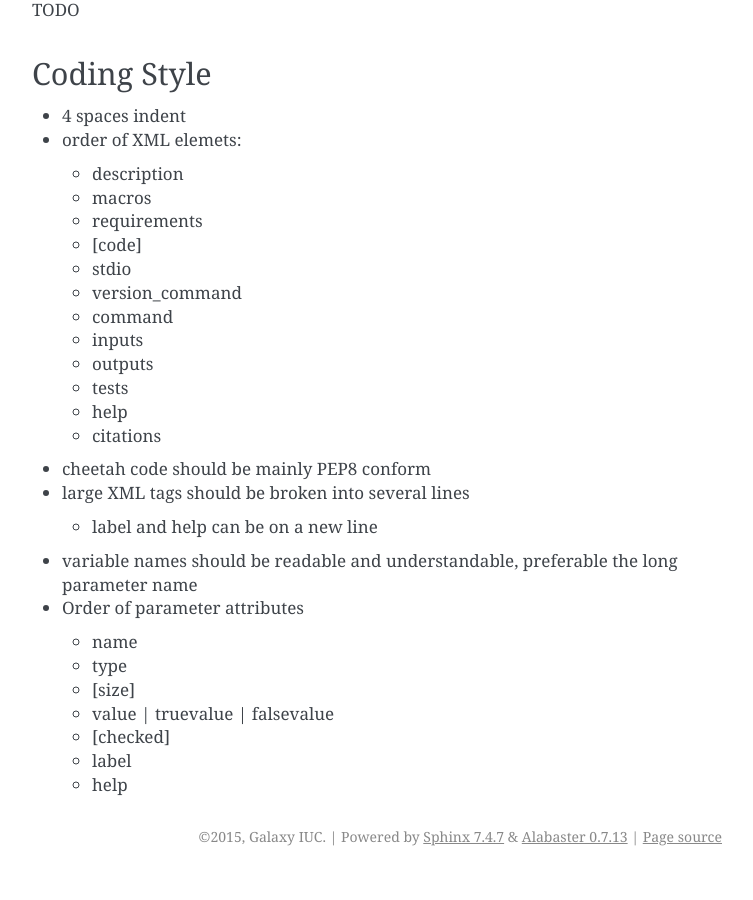
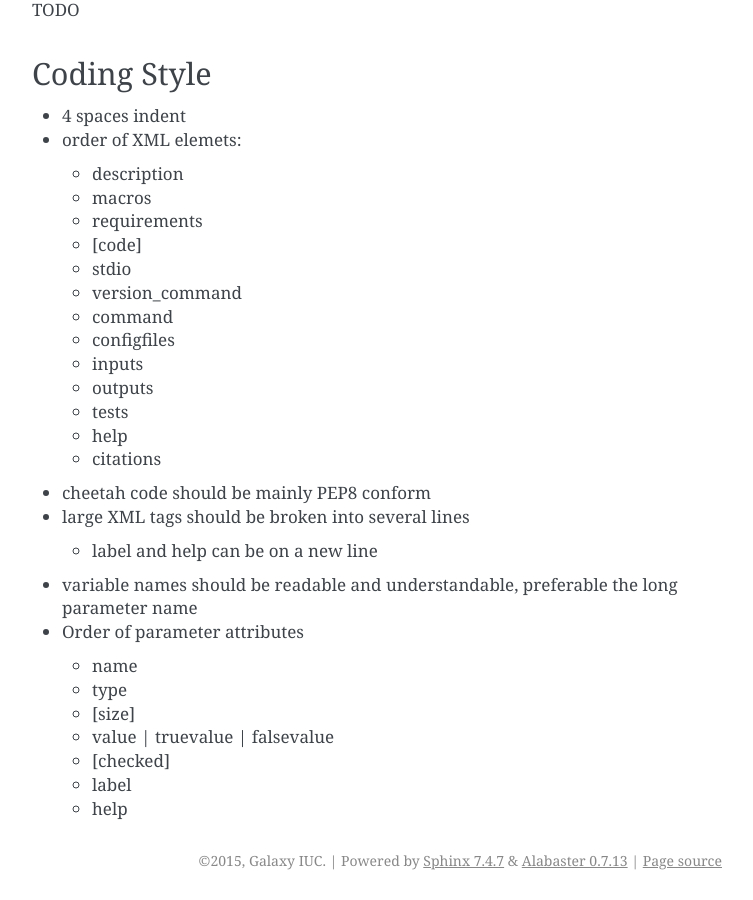
Before and after one commit to galaxy-iuc/standards, a Sphinx documentation site: the page built from docs/best_practices/tool_xml.rst, in a window 1280 px wide and 900 px high, scrolled down 2759 px. Shown: the whole window, without its empty margins (388-1141 px from the left). Built offline with Sphinx 7.4.7, drawn with Linux system fonts in a browser that asks for light colours; before the commit the page ends 3635 px from its top, so only the background shows below that.

Commit message:
Fixes #3

```diff
--- a/docs/best_practices/tool_xml.rst
+++ b/docs/best_practices/tool_xml.rst
@@ -149,6 +149,7 @@ Coding Style
   * stdio
   * version_command
   * command
+  * configfiles
   * inputs
   * outputs
   * tests
```
